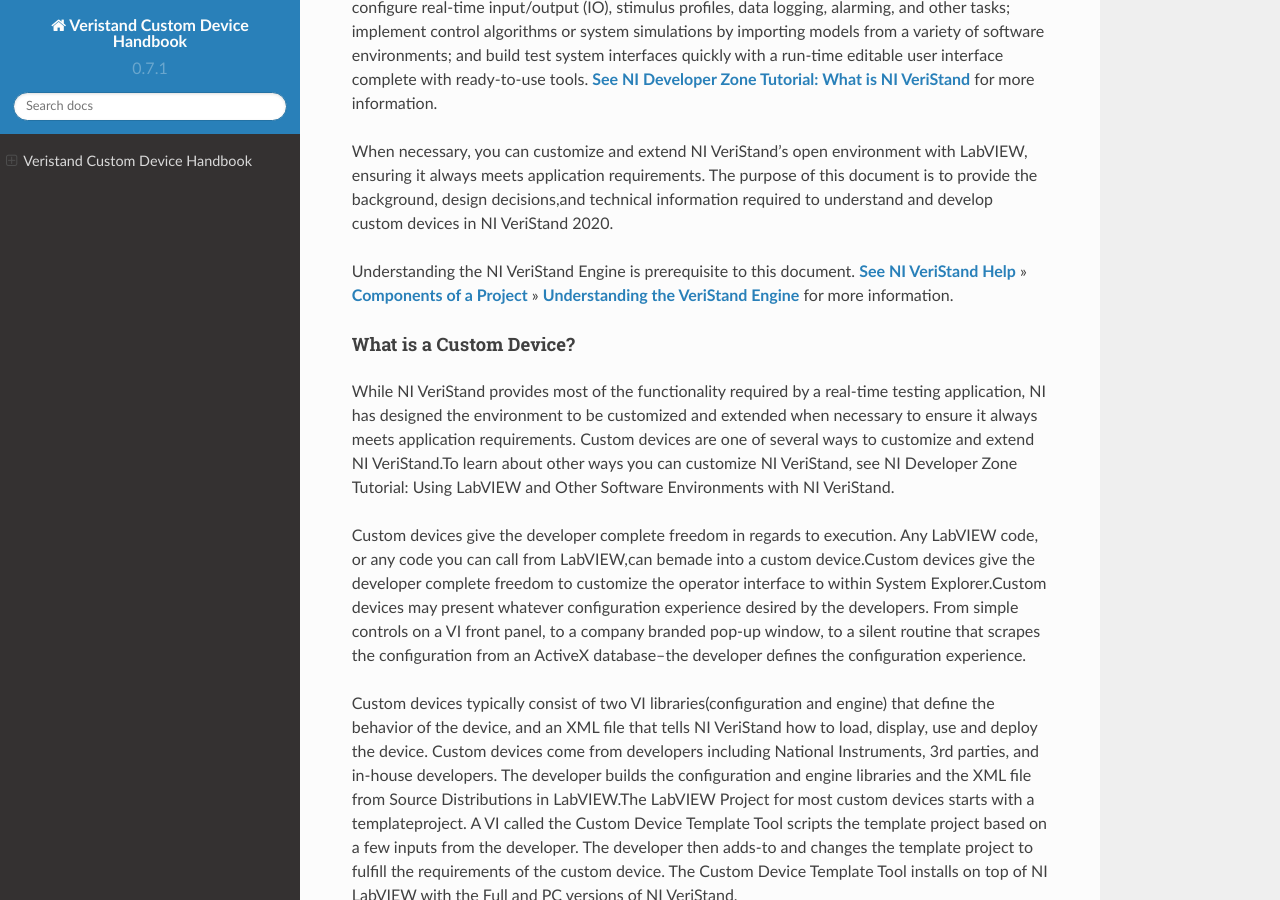
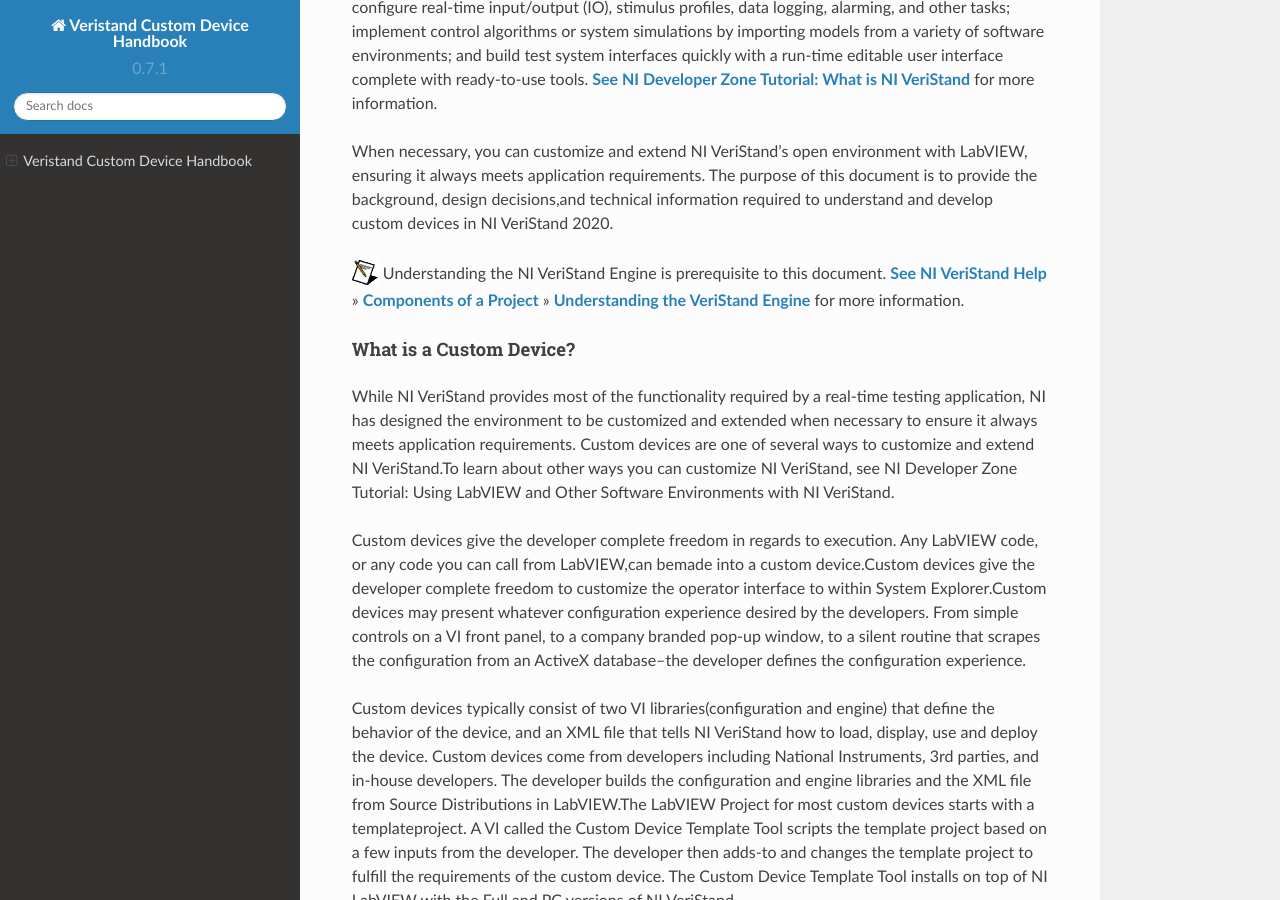
Before and after one commit to ni/niveristand-custom-device-handbook, a Sphinx documentation site: the page built from docs/index.md, in a window 1280 px wide and 900 px high, scrolled down 438 px. Built offline with Sphinx 7.4.7 and the Read the Docs theme 2.0.0, drawn with Linux system fonts in a browser that asks for light colours.

Commit message:
commit 15

```diff
--- a/docs/index.md
+++ b/docs/index.md
@@ -22,7 +22,7 @@
 
 When necessary, you can customize and extend NI VeriStand’s open environment with LabVIEW, ensuring it always meets application requirements. The purpose of this document is to provide the background, design decisions,and technical information required to understand and develop custom devices in NI VeriStand 2020.
 
-Understanding the NI VeriStand Engine is prerequisite to this document.  **[See NI VeriStand Help](https://zone.ni.com/reference/en-XX/help/372846B-01/)** » **[Components of a Project](https://zone.ni.com/reference/en-XX/help/372846B-01/TOC5.htm)** » **[Understanding the VeriStand Engine](https://zone.ni.com/reference/en-XX/help/372846B-01/veristand/understanding_vs_engine/)** for more information.
+![](images/Untitled.jpg) Understanding the NI VeriStand Engine is prerequisite to this document.  **[See NI VeriStand Help](https://zone.ni.com/reference/en-XX/help/372846B-01/)** » **[Components of a Project](https://zone.ni.com/reference/en-XX/help/372846B-01/TOC5.htm)** » **[Understanding the VeriStand Engine](https://zone.ni.com/reference/en-XX/help/372846B-01/veristand/understanding_vs_engine/)** for more information.
 
 
 #### What is a Custom Device?
@@ -40,7 +40,7 @@
 #### Table of Directories and Aliases<Common Data>Alias:
 
 
-![](Untitled.jpg)
+
 
 ![Table]
 First Header | Second Header | Third Header
```
Also changed, not shown: docs/Untitled.jpg (deleted), docs/images/Untitled.jpg (renamed from images/Untitled.jpg).
